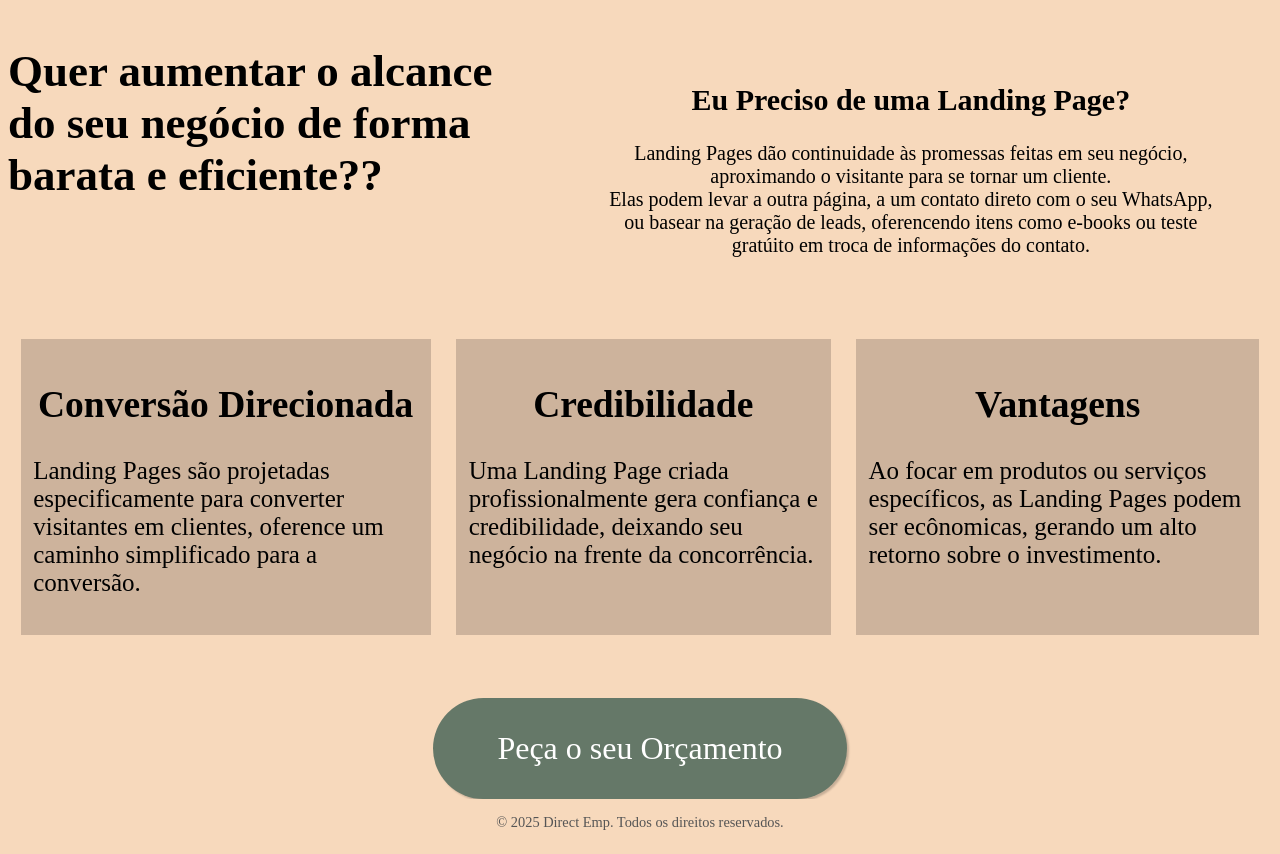
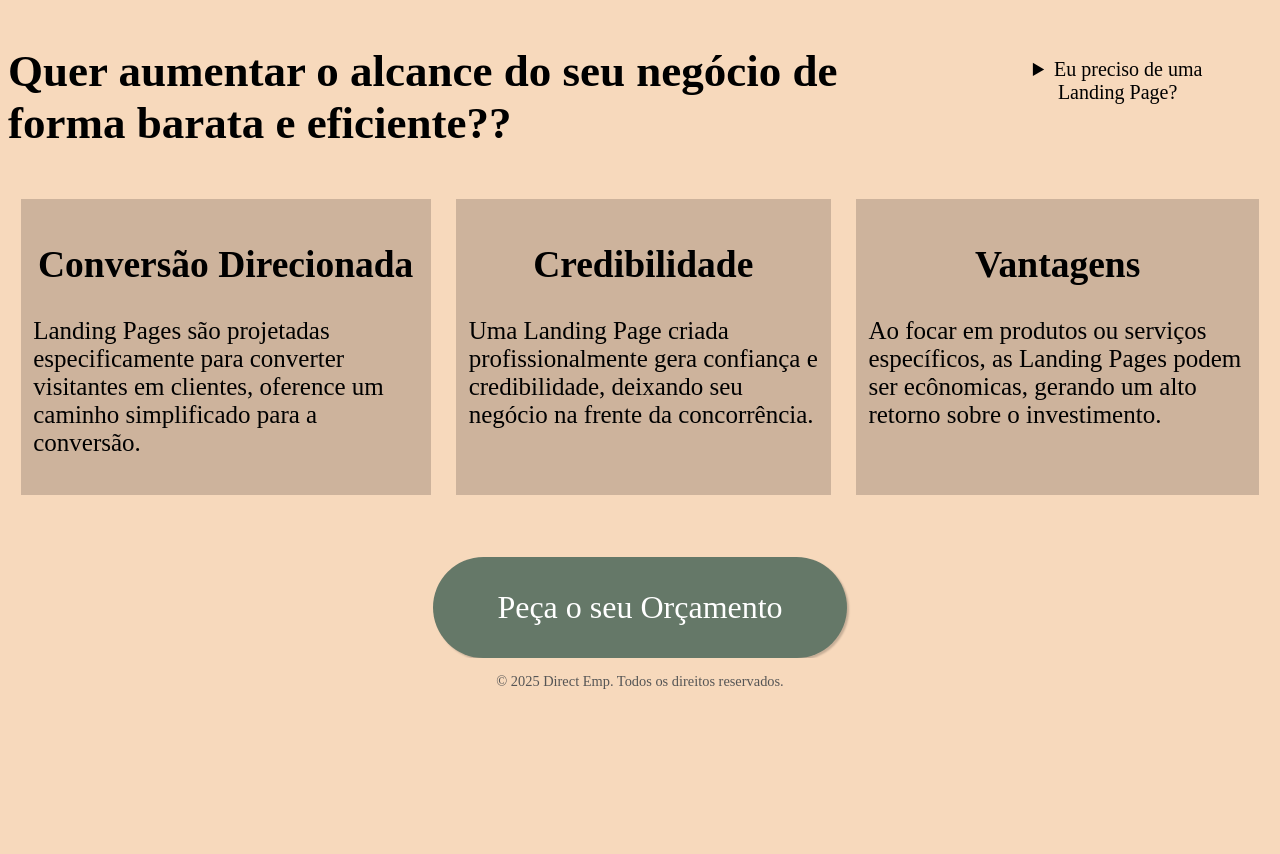
Before and after one commit to Lsancheta/LandingPage, a plain HTML site: page index.html in a window 1280 px wide. After the commit the page ends 800 px from the top, so only its background shows below. Drawn offline with Linux system fonts and the light colour scheme.

Commit message:
Update index.html
Update modificando a nav class preciso, onde o texto informando sobre o produto se era necessário ou não.

```diff
--- a/index.html
+++ b/index.html
@@ -23,14 +23,16 @@
             <header class="headline-header">
                 <h1>Quer aumentar o alcance do seu negócio de forma barata e eficiente??</h1>
             </header>
+
             <nav class="preciso">
-                <div>
-                <H2>Eu Preciso de uma Landing Page?</H2>
-                    <p>Landing Pages dão continuidade às promessas feitas em seu negócio, aproximando o visitante para se tornar um cliente.
-                    <br>Elas podem levar a outra página, a um contato direto com o seu WhatsApp, ou basear na geração de leads, oferencendo itens como e-books ou teste gratúito em troca de informações do contato.
-                    </p>
-                </div>
+                <details>
+                    <summary>Eu preciso de uma Landing Page?</summary>
+                        <p>Landing Pages dão continuidade às promessas feitas em seu negócio, aproximando o visitante para se tornar um cliente.
+                        <br>Elas podem levar a outra página, a um contato direto com o seu WhatsApp, ou basear na geração de leads, oferecendo itens como e-books ou teste gratuito em troca de informações do contato.
+                        </p>
+                </details>
             </nav>
+
         </div>
     </nav>
     <nav class="copy-content">
```
